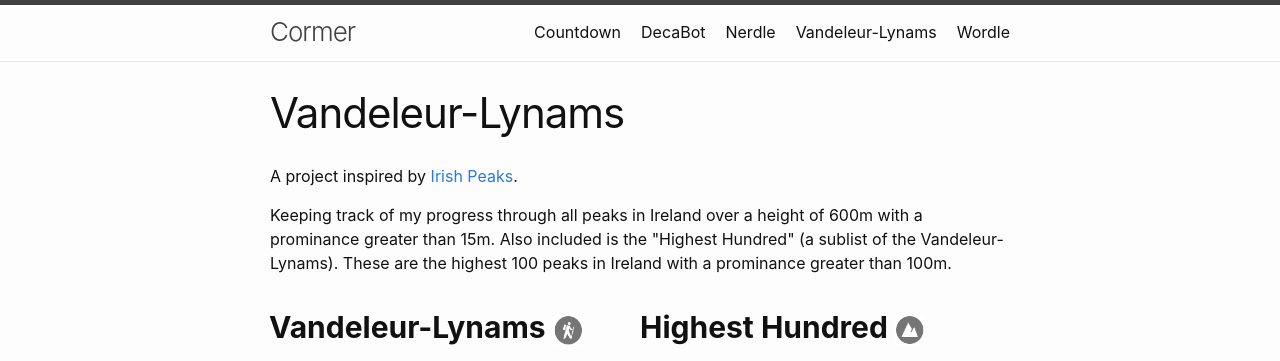
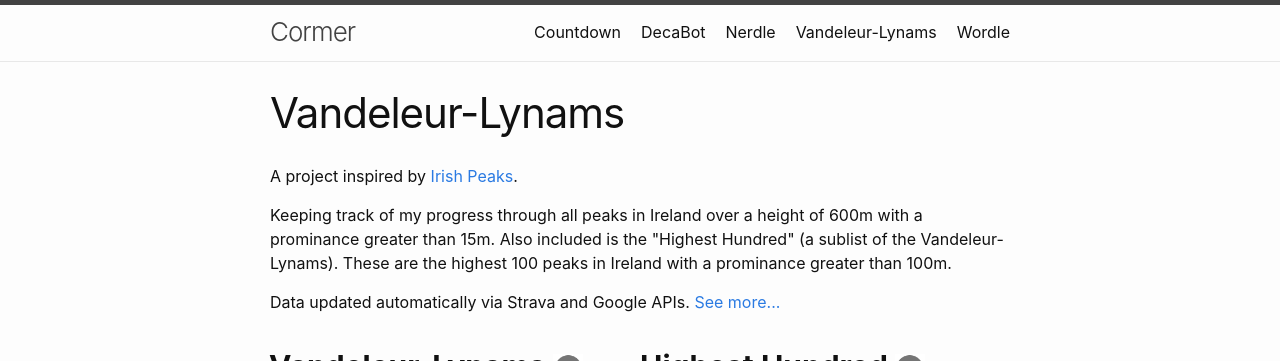
Before and after one commit to coroche/coroche.github.io, a Jekyll site: the page built from vandeleurLynam.html, in a window 1280 px wide and 900 px high, cut to the strip 0-361 px from the top of the window. Built offline with Jekyll 4.4.1, drawn with Linux system fonts in a browser that asks for light colours.

Commit message:
Add hill checker link

```diff
--- a/vandeleurLynam.html
+++ b/vandeleurLynam.html
@@ -8,7 +8,7 @@ description: Keeping track of my progress in climbing all Vandeleur-Lynams
 ---
 <p>A project inspired by <a href="https://irishpeaks.ie/product/irish-peaks/" target="_blank">Irish Peaks</a>.</p>
 <p>Keeping track of my progress through all peaks in Ireland over a height of 600m with a prominance greater than 15m. Also included is the "Highest Hundred" (a sublist of the Vandeleur-Lynams). These are the highest 100 peaks in Ireland with a prominance greater than 100m.</p>
-
+<p>Data updated automatically via Strava and Google APIs. <a href="https://github.com/coroche/StravaHillChecker" target="_blank">See more...</a></p>
 
 <div id="vl">
     <div id="charts">
```
